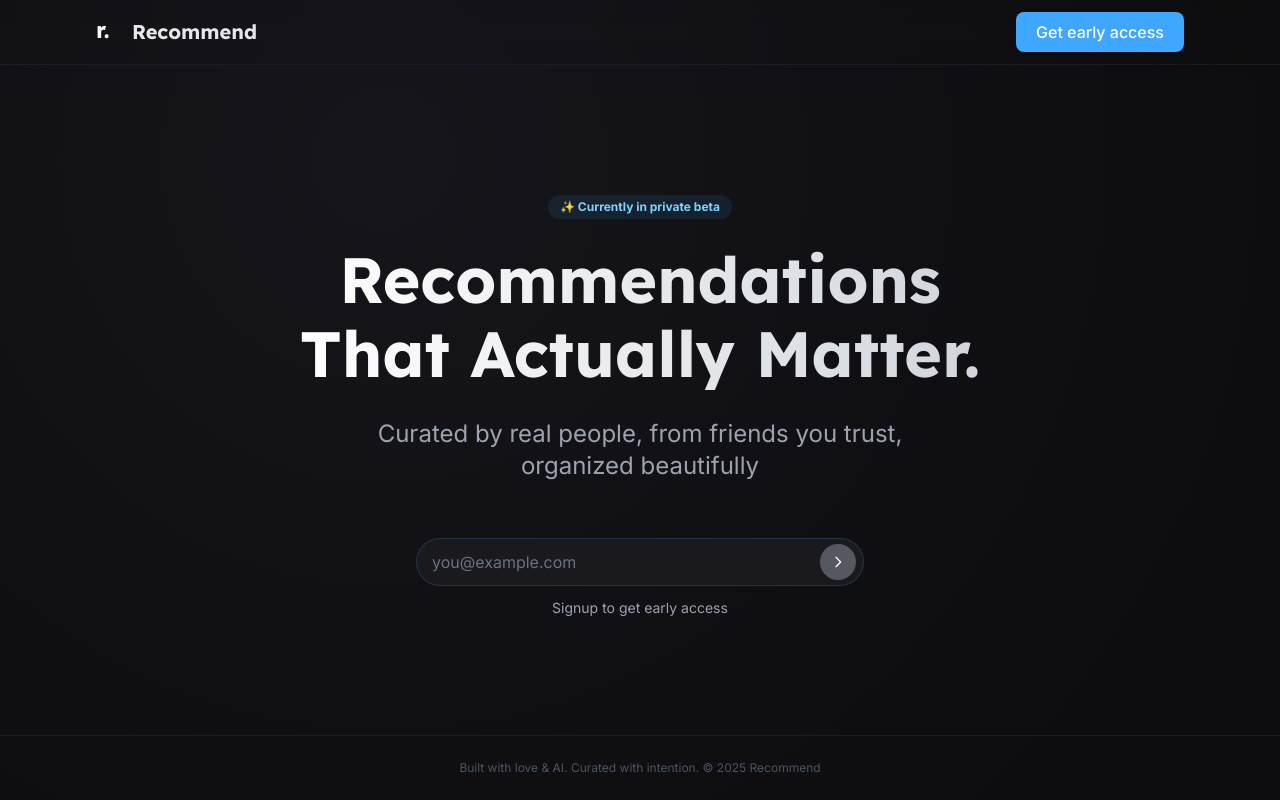
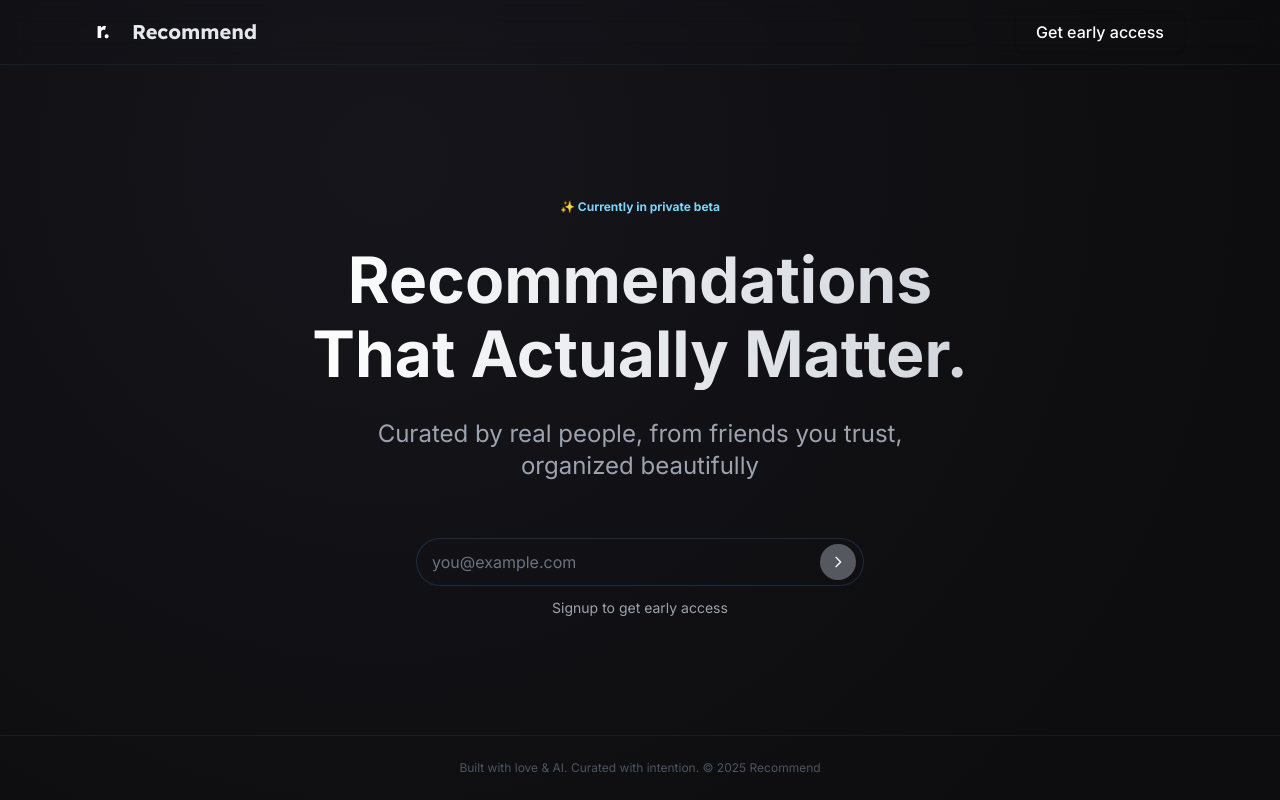
Before and after one commit to RinkeshG/recco, a Next.js app: page / in a window 1280 px wide. Built offline with nearby package versions, Linux system fonts and the light colour scheme.

Commit message:
Update globals.css

```diff
--- a/app/globals.css
+++ b/app/globals.css
@@ -4,41 +4,3 @@
 @tailwind base;
 @tailwind components;
 @tailwind utilities;
-
-/* ───────────────────────────────
-   Brand tokens & primitives
-   ───────────────────────────── */
-:root {
-  /* primary brand blue */
-  --accent:        #3fa7ff;
-  /* 10 % tint for subtle backgrounds / pills */
-  --accent-tint:   #3fa7ff1a;
-  /* card / input surface on dark bg */
-  --surface:       #1a1a1d;
-}
-
-/* ───────────────────────────────
-   Typography
-   (font variables are injected by
-   next/font in layout.tsx)
-   ───────────────────────────── */
-body {
-  font-family: var(--font-inter), sans-serif;
-  /* colour is set here; radial‑gradient bg comes from layout.tsx */
-  color: #e5e7eb; /* tailwind slate‑200 */
-}
-
-h1,
-h2,
-h3,
-h4 {
-  font-family: var(--font-lexend), sans-serif;
-}
-
-/* ───────────────────────────────
-   Selection highlight
-   ───────────────────────────── */
-::selection {
-  background: var(--accent);
-  color: #fff;
-}
```
